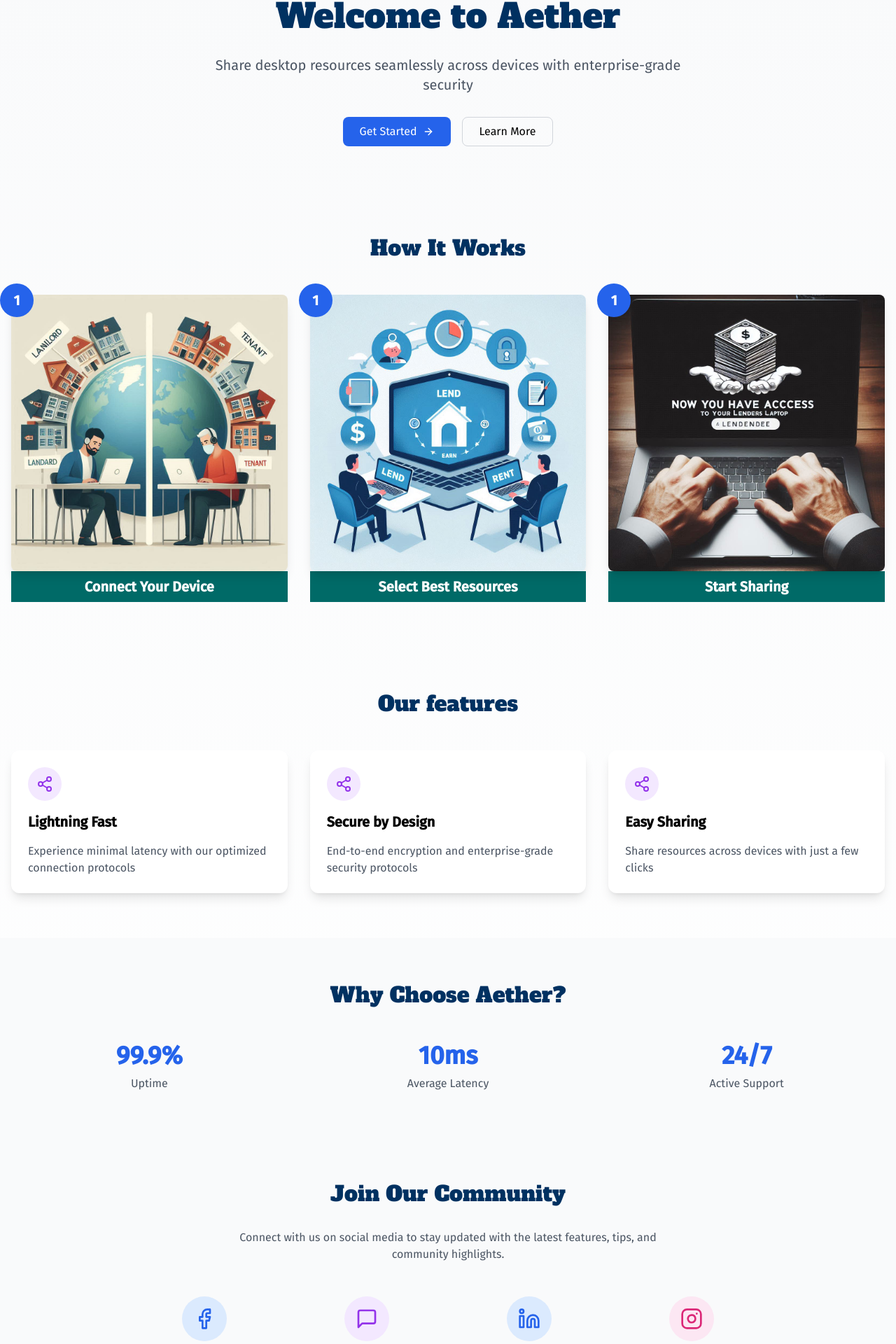
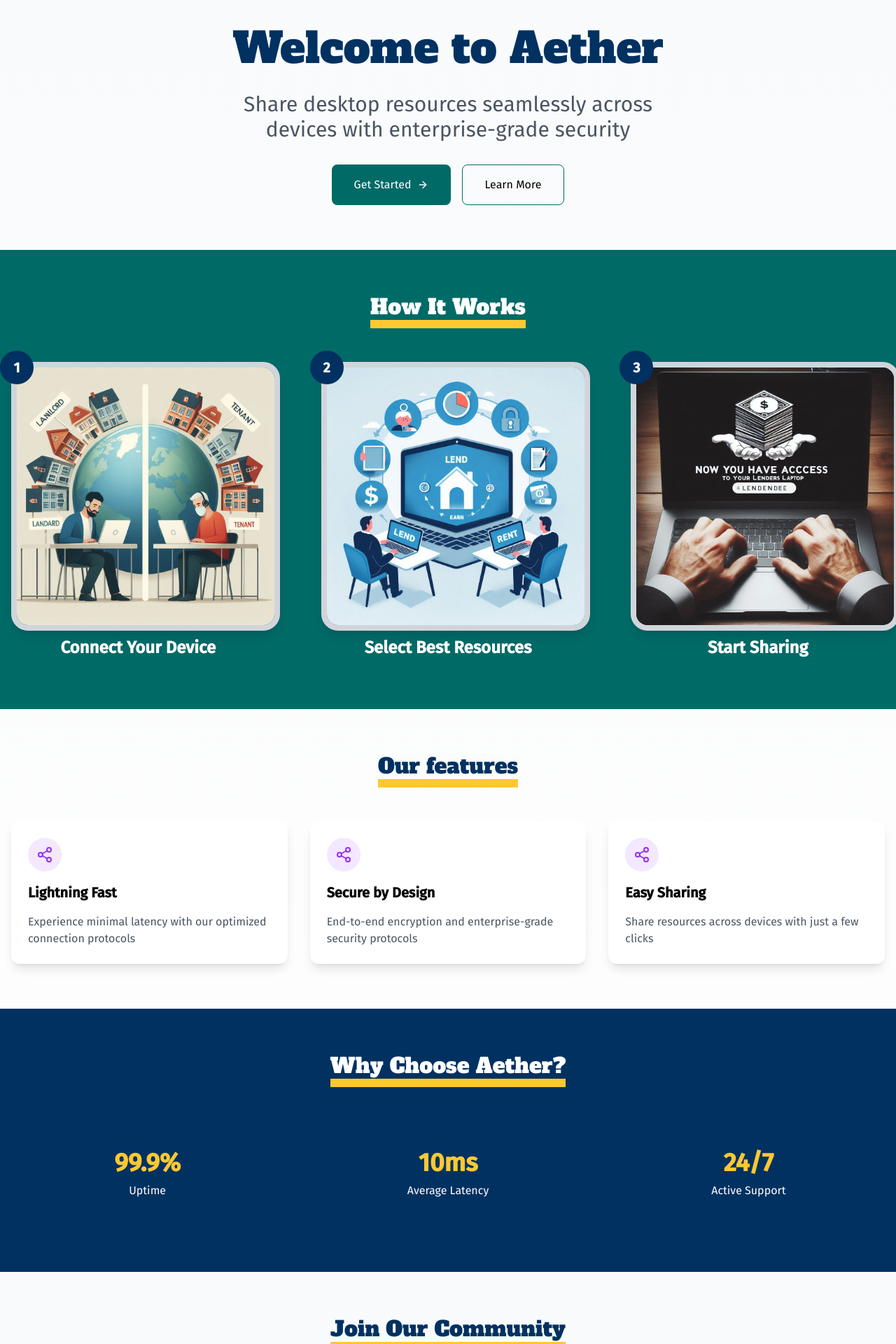
Before and after one commit to the-aether-project/frontend, a Next.js app: page / in a window 1280 px wide. Shown: the part 129-2049 px from the top of the page at 70% size. Built offline with nearby package versions, Linux system fonts and the light colour scheme.

Commit message:
UI improve.

```diff
--- a/src/app/page.js
+++ b/src/app/page.js
@@ -26,42 +26,44 @@ export default function Home() {
     <div className="min-h-screen bg-gradient-to-b from-gray-50 to-white">
       {/* Hero Section */}
       <div className="container mx-auto px-4 py-16">
-        <div className="text-center space-y-8">
-          <h1 className={`text-5xl font-bold text-primary  ${alfa_slab.className} `}>Welcome to Aether</h1>
-          <p className="text-xl text-gray-600 max-w-2xl mx-auto">
+
+        <div className="text-center space-y-8 pt-10">
+          <h1 className={`text-6xl font-bold text-primary  ${alfa_slab.className} `}>Welcome to Aether</h1>
+          <p className="text-3xl text-gray-600 max-w-2xl mx-auto">
             Share desktop resources seamlessly across devices with enterprise-grade security
           </p>
           <div className="flex justify-center gap-4">
-            <button className="px-6 py-2 bg-blue-600 text-white rounded-lg hover:bg-blue-700 flex items-center">
+            <button className="px-8 py-4 bg-secondary text-white rounded-lg hover:bg-primary flex items-center">
               Get Started <ArrowRight className="ml-2 h-4 w-4" />
             </button>
-            <button className="px-6 py-2 border border-gray-300 rounded-lg hover:bg-gray-50">
+            <button className="px-8 py-4 border border-secondary rounded-lg hover:primary hover:bg-primary hover:text-white">
               Learn More
             </button>
           </div>
         </div>
       </div>
       {/* how it works section*/}
-      <div className="container mx-auto px-4 py-16">
-        <h2 className={`text-3xl font-bold text-center mb-12 ${alfa_slab.className} text-primary `}>How It Works</h2>
-        <div className="grid grid-cols-1 md:grid-cols-3 gap-8">
+      <div className="container mx-auto px-4 py-16 flex flex-col justify-center items-center bg-secondary">
+
+        <h2 className={`text-3xl font-bold text-center mb-12 ${alfa_slab.className} text-white border-b-[12px]  inline-block border-tertiary `}>How It Works</h2>
+        <div className="grid grid-cols-1 md:grid-cols-3  gap-x-20">
 
           {
             how_it_works_data.map(each => (
               <div
                 key={each.id}
-                className="">
-                <div className="relative">
+                className="flex flex-col  justify-between">
+                <div className="relative w-96">
                   <img
                     src={each.src}
                     alt="First Step"
-                    className="w-full rounded-lg shadow-lg"
+                    className="w-full rounded-3xl border-8  border-gray-300 shadow-lg"
                   />
-                  <div className="absolute -top-4 -left-4 w-12 h-12 bg-blue-600 rounded-full flex items-center justify-center text-white text-xl font-bold">
-                    1
+                  <div className="absolute -top-4 -left-4 w-12 h-12 bg-primary rounded-full flex items-center justify-center text-white text-xl font-bold shadow-inner">
+                    {each.id}
                   </div>
                 </div>
-                <h3 className={`text-xl font-semibold text-center bg-secondary text-white p-2`}>{each.title}</h3>
+                <h3 className={`text-2xl font-semibold text-center bg-secondary text-white p-2`}>{each.title}</h3>
               </div>
 
             ))
@@ -70,8 +72,8 @@ export default function Home() {
         </div>
       </div>
       {/* Features Section */}
-      <div className="container mx-auto px-4 py-16">
-        <h2 className={`text-3xl font-bold text-center mb-12 ${alfa_slab.className}  text-primary `}>Our features</h2>
+      <div className="container mx-auto px-4 py-16 flex flex-col justify-center items-center  ">
+        <h2 className={`text-3xl font-bold text-center mb-12 ${alfa_slab.className}  text-primary border-b-[12px]  inline-block border-tertiary`}>Our features</h2>
         <div className="grid grid-cols-1 md:grid-cols-2 lg:grid-cols-3 gap-8">
           {
             features_data.map(each => (
@@ -95,17 +97,21 @@ export default function Home() {
       </div>
 
       {/* Stats Section */}
-      <div className="bg-gray-50 py-16">
-        <div className="container mx-auto px-4">
-          <h2 className={`text-3xl font-bold text-center mb-12 ${alfa_slab.className}  text-primary`}>Why Choose Aether?</h2>
-          <div className="grid grid-cols-1 md:grid-cols-3 gap-8 text-center">
+      <div className="bg-primary py-16 ">
+        <div className="container mx-auto px-4 ">
+
+          <div className='flex  justify-center '>
+            <h2 className={`text-3xl font-bold text-center mb-12 ${alfa_slab.className}  text-white border-b-[12px]  inline-block border-tertiary`}>Why Choose Aether?</h2>
+          </div>
+
+          <div className="grid grid-cols-1 md:grid-cols-3 gap-10 text-center text-white py-10">
             {
               choose_aether_data.map(each => (
                 <div
                   key={each.id}
                 >
-                  <h3 className="text-4xl font-bold text-blue-600">{each.title}</h3>
-                  <p className="text-gray-600 mt-2">{each.description}</p>
+                  <h3 className="text-4xl font-bold text-tertiary">{each.title}</h3>
+                  <p className=" mt-2">{each.description}</p>
                 </div>
               ))
             }
@@ -117,7 +123,9 @@ export default function Home() {
       {/* Join Our Community Section */}
       <div className="bg-gray-50 py-16">
         <div className="container mx-auto px-4">
-          <h2 className={`text-3xl font-bold text-center mb-8 ${alfa_slab.className}  text-primary`}>Join Our Community</h2>
+          <div className='flex justify-center'>
+            <h2 className={`text-3xl font-bold text-center mb-8 ${alfa_slab.className}  text-primary border-b-[12px]  inline-block border-tertiary`}>Join Our Community</h2>
+          </div>
           <p className="text-gray-600 text-center mb-12 max-w-2xl mx-auto">
             Connect with us on social media to stay updated with the latest features, tips, and community highlights.
           </p>
@@ -152,6 +160,6 @@ export default function Home() {
 
         </div>
       </div>
-    </div>
+    </div >
   );
 }
--- a/tailwind.config.js
+++ b/tailwind.config.js
@@ -12,7 +12,7 @@ module.exports = {
         foreground: "var(--foreground)",
         primary: "#003161",
         secondary: "#006A67",
-        tertiary: "#FFF4B7"
+        tertiary: "#ffc832"
       },
     },
   },
```
